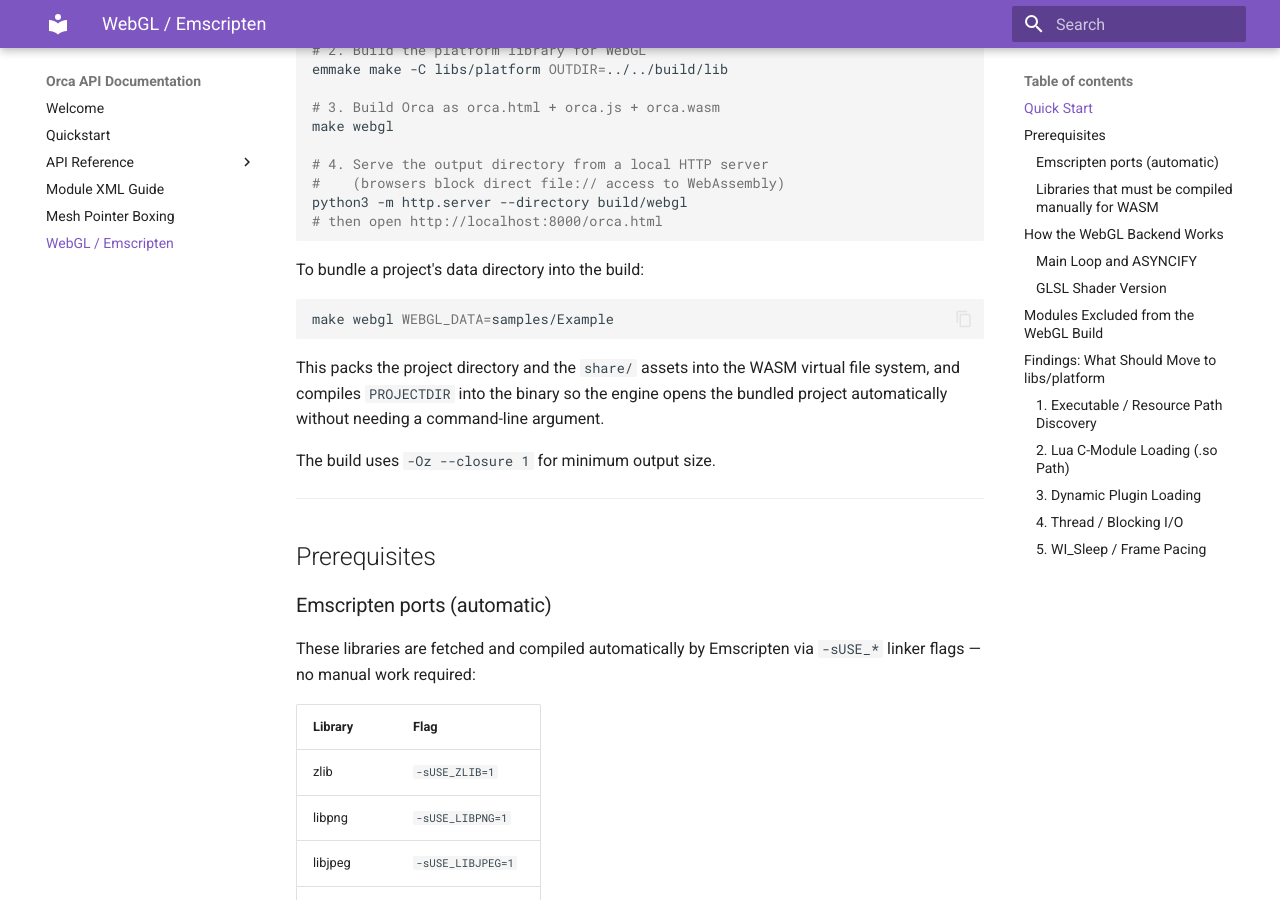
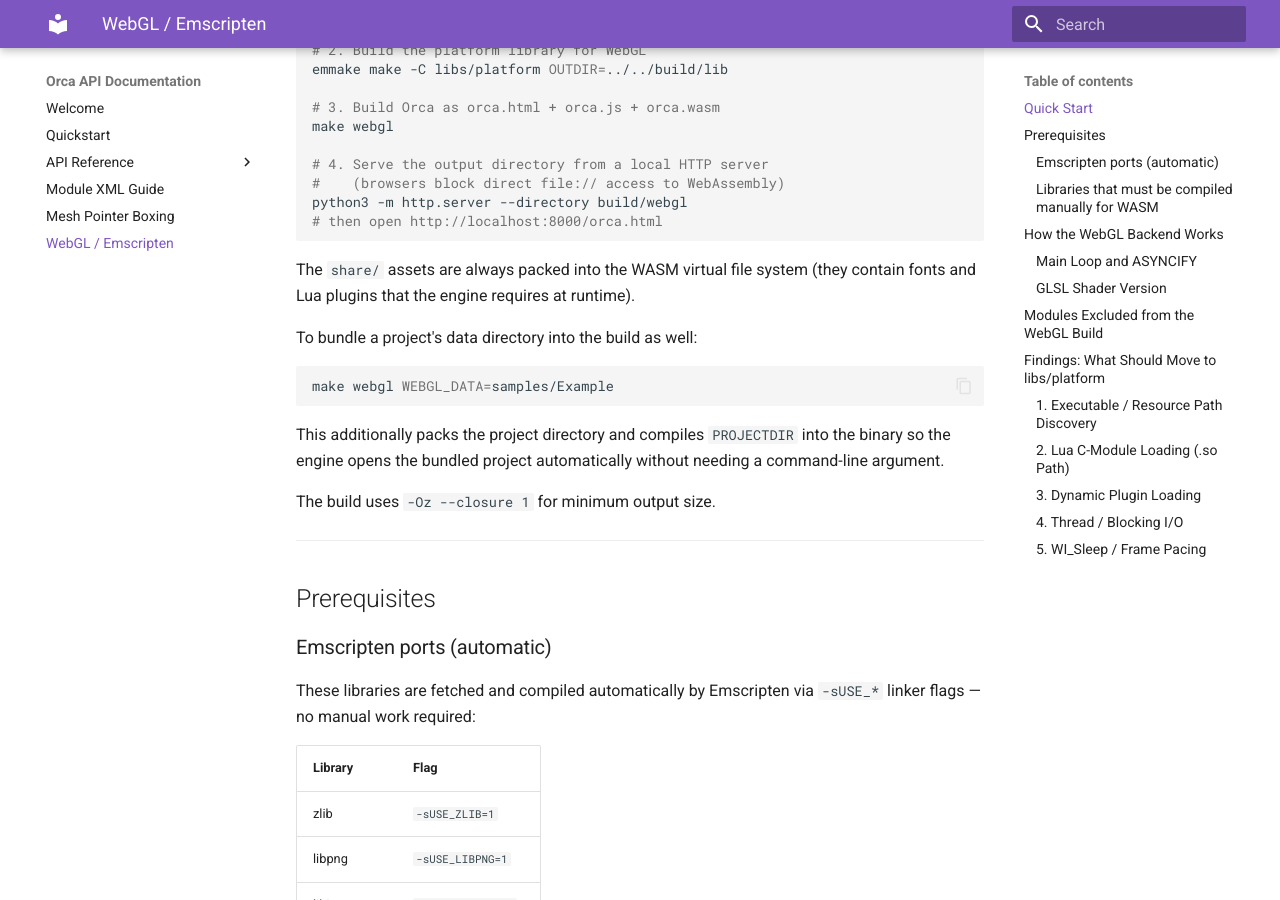
Before and after one commit to corepunch/orca, an MkDocs documentation site: the page built from docs/webgl.md, in a window 1280 px wide and 900 px high, scrolled down 438 px. Built offline with MkDocs 1.6.1 and Material for MkDocs 9.7.7, drawn with Linux system fonts in a browser that asks for light colours.

Commit message:
Fix WebGL SHAREDIR being / instead of /share, always preload share/ into VFS
Co-authored-by: corepunch <83646194+corepunch@users.noreply.github.com>

````diff
--- a/docs/webgl.md
+++ b/docs/webgl.md
@@ -26,15 +26,18 @@ python3 -m http.server --directory build/webgl
 # then open http://localhost:8000/orca.html
 ```
 
-To bundle a project's data directory into the build:
+The `share/` assets are always packed into the WASM virtual file system (they
+contain fonts and Lua plugins that the engine requires at runtime).
+
+To bundle a project's data directory into the build as well:
 
 ```bash
 make webgl WEBGL_DATA=samples/Example
 ```
 
-This packs the project directory and the `share/` assets into the WASM virtual file
-system, and compiles `PROJECTDIR` into the binary so the engine opens the bundled
-project automatically without needing a command-line argument.
+This additionally packs the project directory and compiles `PROJECTDIR` into
+the binary so the engine opens the bundled project automatically without
+needing a command-line argument.
 
 The build uses `-Oz --closure 1` for minimum output size.
 
````
Also changed, not shown: 1 other file.
